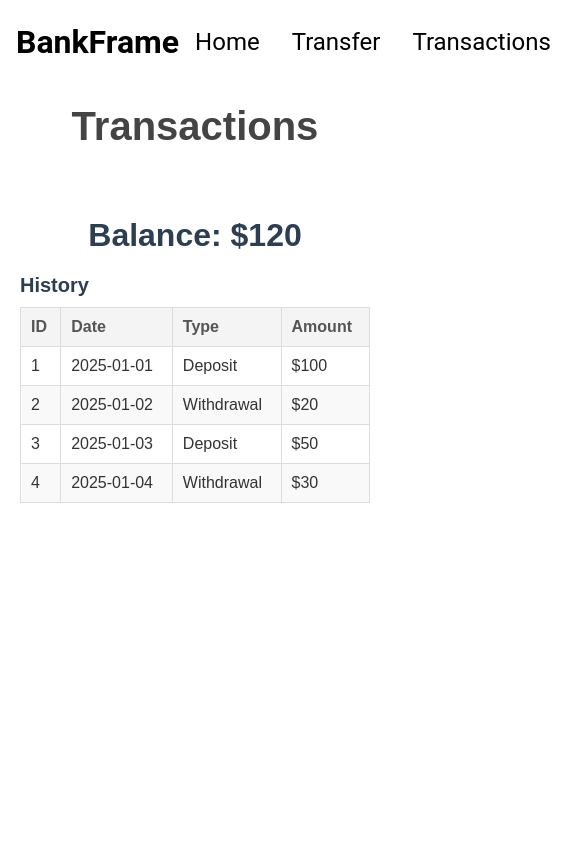
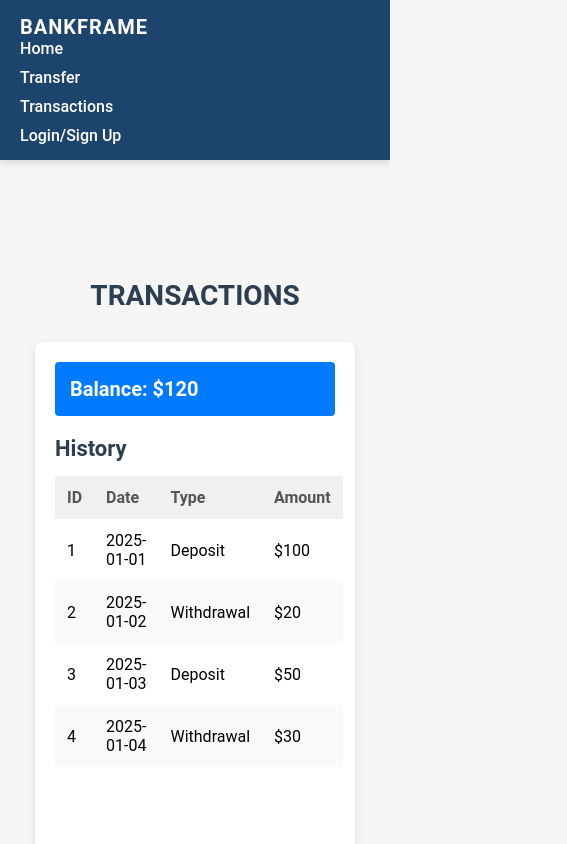
Before and after one commit to leonpinto/wcs, a React (Vite) app in the folder client/: page /transactions in a window 390 px wide. Shown: the top 844 px of the page, 567 px wide, since content can reach past the window. Built offline with nearby package versions, Linux system fonts and the light colour scheme.

Commit message:
Updating look and adding Auth page

```diff
--- a/client/src/App.jsx
+++ b/client/src/App.jsx
@@ -7,7 +7,8 @@ import Footer from './partials/Footer'
 import Home from './pages/Home'
 import Transfer from './pages/Transfer'
 import Transactions from './pages/Transactions'
-import AddAccount from './pages/AddAccount';
+import AddAccount from './pages/AddAccount'
+import Auth from './pages/Auth'
 
 import './assets/styles/styles.css'
 
@@ -30,6 +31,9 @@ function App() {
 
             <Route path="/transactions" element={<Transactions />} />
             <Route path = "/add-account" element = {<AddAccount />} />
+
+            <Route path="/auth" element={<Auth />} />
+
           </Routes>
 
 
--- /dev/null
+++ b/client/src/assets/styles/pages/_auth.scss
@@ -0,0 +1,104 @@
+.auth-container {
+    width: 100%;
+    max-width: 400px;
+    margin: 0 auto;
+    padding: 20px;
+    border: 1px solid #ddd;
+    border-radius: 8px;
+    box-shadow: 0 4px 6px rgba(0, 0, 0, 0.1);
+    background-color: #fff;
+
+    h2 {
+      text-align: center;
+      margin-bottom: 20px;
+      font-size: 24px;
+      color: #333;
+    }
+
+    .input-group {
+      margin-bottom: 15px;
+
+      label {
+        display: block;
+        margin-bottom: 5px;
+        font-weight: bold;
+        color: #555;
+        font-size: 14px;
+      }
+
+      input {
+        width: 100%;
+        padding: 10px;
+        font-size: 14px;
+        border: 1px solid #ccc;
+        border-radius: 4px;
+        box-sizing: border-box;
+        transition: border-color 0.3s;
+
+        &:focus {
+          outline: none;
+          border-color: #007bff;
+        }
+      }
+    }
+
+    .submit-btn {
+      width: 100%;
+      padding: 12px;
+      font-size: 16px;
+      background-color: #007bff;
+      color: white;
+      border: none;
+      border-radius: 4px;
+      cursor: pointer;
+      transition: background-color 0.3s;
+
+      &:hover {
+        background-color: #0056b3;
+      }
+    }
+
+    .toggle-form {
+      text-align: center;
+      margin-top: 15px;
+
+      button {
+        background: none;
+        border: none;
+        color: #007bff;
+        font-size: 14px;
+        cursor: pointer;
+        text-decoration: underline;
+
+        &:hover {
+          color: #0056b3;
+        }
+      }
+    }
+  }
+
+  // Responsive Design (for smaller screens)
+  @media (max-width: 500px) {
+    .auth-container {
+      width: 90%;
+      padding: 15px;
+    }
+
+    h2 {
+      font-size: 20px;
+    }
+
+    .input-group input {
+      font-size: 14px;
+      padding: 8px;
+    }
+
+    .submit-btn {
+      padding: 10px;
+      font-size: 14px;
+    }
+
+    .toggle-form button {
+      font-size: 12px;
+    }
+  }
--- a/client/src/assets/styles/pages/_transactions.scss
+++ b/client/src/assets/styles/pages/_transactions.scss
@@ -1,74 +1,105 @@
+// Main container for the transactions page
 .transactions {
-    // Overall layout
-    display: flex;
-    flex-direction: column;
-    justify-content: center;
-    padding: 20px;
-    font-family: Arial, sans-serif;
-    color: #333;
+  padding: 30px;
+  background-color: #f5f5f5; // Light background for content area
+  min-height: 100vh;
 
   .header {
     text-align: center;
-      margin-bottom: 20px;
+    margin-bottom: 30px;
 
     h1 {
-        font-size: 2.5rem;
-        color: #444;
+      font-size: 28px;
+      color: #2d3e50; // Dark text for the title
+      font-weight: bold;
+      text-transform: uppercase;
     }
   }
 
   .content {
+    background-color: #fff;
+    border-radius: 8px;
+    box-shadow: 0 4px 8px rgba(0, 0, 0, 0.1);
+    padding: 20px;
+    max-width: 1200px;
+    margin: 0 auto;
+
     .balance {
-        display: flex;
-        align-items: center;
-        justify-content: center;
-        width: 100%;
+      background-color: #007bff;
+      color: white;
+      padding: 15px;
+      border-radius: 4px;
+      font-size: 20px;
+      font-weight: bold;
       margin-bottom: 20px;
-        margin-top: 3rem;
+
       h2 {
-          font-size: 2rem;
-          font-weight: bold;
-          color: #2c3e50;
+        margin: 0;
       }
     }
 
     .history {
       h2 {
-          font-size: 1.25rem;
-          margin-bottom: 10px;
-          color: #2c3e50;
+        font-size: 22px;
+        color: #2d3e50; // Dark text for subheadings
+        margin-bottom: 15px;
       }
 
       table {
         width: 100%;
         border-collapse: collapse;
-          margin-top: 10px;
 
         th, td {
-            border: 1px solid #ddd;
-            padding: 10px;
+          padding: 12px;
           text-align: left;
+          font-size: 16px;
         }
 
         th {
-            background-color: #f4f4f4;
+          background-color: #f0f0f0;
           font-weight: bold;
           color: #555;
         }
 
-          tr:nth-child(even) {
-            background-color: #f9f9f9;
+        tbody {
+          tr {
+            &:nth-child(even) {
+              background-color: #f9f9f9; // Zebra striping for table rows
             }
 
-          tr:hover {
-            background-color: #f1f1f1;
-          }
-
-          td {
-            font-size: 1rem;
-            color: #333;
+            &:hover {
+              background-color: #e0f7fa; // Light blue hover effect
             }
           }
         }
       }
     }
+  }
+}
+
+// Mobile-responsive adjustments
+@media (max-width: 768px) {
+  .transactions {
+    padding: 20px;
+  }
+
+  .header h1 {
+    font-size: 24px; // Reduce font size for header on mobile
+  }
+
+  .content {
+    padding: 15px;
+  }
+
+  .balance {
+    font-size: 18px; // Smaller font for balance section on mobile
+  }
+
+  table {
+    font-size: 14px;
+
+    th, td {
+      padding: 10px;
+    }
+  }
+}
--- a/client/src/assets/styles/partials/_header.scss
+++ b/client/src/assets/styles/partials/_header.scss
@@ -1,51 +1,66 @@
+// Main styling for the nav container
 .nav {
-
     display: flex;
-    flex-direction: row;
-
     justify-content: space-between;
     align-items: center;
+    padding: 20px 30px;
+    background-color: #1d446d; // Dark background for the header
+    color: white;
+    box-shadow: 0 4px 6px rgba(0, 0, 0, 0.1);
 
-    width: 100%;
-    max-height: 10vh;
+    min-height: 8vh;
+    margin-bottom: 10vh;
+  }
 
-    padding: 1rem;
+  // Styling for the logo section
+  .logo h1 {
+    font-size: 24px;
+    font-weight: bold;
+    letter-spacing: 1px;
+    margin: 0;
+    text-transform: uppercase;
+    color: #fff; // White text for the logo
+  }
 
-    .logo {
+  // Links container styling
+  .links {
+    display: flex;
+    gap: 20px; // Space between links
+    font-size: 16px;
 
+    a {
+      color: #fff;
+      text-decoration: none;
+      font-weight: 500;
+      transition: color 0.3s ease, transform 0.3s ease;
 
-        h1 {
+      &:hover {
+        color: #007bff; // Change to blue when hovered
+        transform: scale(1.05); // Slightly scale up the link on hover
+      }
 
-            color: #000;
-            font-size: 2rem;
-            font-weight: 700;
+      // Active link styling (when it's the current route)
+      &.active {
+        color: #ff9800; // Orange color for active link
+      }
+    }
+  }
 
-        }
-
+  // Mobile-responsive adjustments
+  @media (max-width: 768px) {
+    .nav {
+      flex-direction: column; // Stack logo and links vertically
+      align-items: flex-start;
+      padding: 15px 20px;
     }
 
     .links {
-
-        display: flex;
-        flex-direction: row;
-
-        justify-content: space-between;
-        align-items: center;
-
-        a {
-
-            color: #000;
-            text-decoration: none;
-            font-size: 1.5rem;
-            margin: 1rem;
-            transition: all 0.3s ease;
-
-            &:hover {
-
-                color: #222;
-            }
-        }
-
+      flex-direction: column; // Stack the links vertically
+      gap: 10px;
+      width: 100%; // Full width to make links take up the entire row
     }
 
-}
+    .logo h1 {
+      font-size: 20px; // Reduce font size on mobile
+    }
+  }
--- a/client/src/assets/styles/styles.css
+++ b/client/src/assets/styles/styles.css
@@ -8,6 +8,7 @@ body {
   max-width: 100vw;
   overflow-x: hidden;
   font-family: "Roboto", sans-serif;
+  background-color: #f5f5f5;
 }
 
 .content {
@@ -16,35 +17,59 @@ body {
 
 .nav {
   display: flex;
-  flex-direction: row;
   justify-content: space-between;
   align-items: center;
-  width: 100%;
-  max-height: 10vh;
-  padding: 1rem;
-}
-.nav .logo h1 {
-  color: #000;
-  font-size: 2rem;
-  font-weight: 700;
-}
-.nav .links {
-  display: flex;
-  flex-direction: row;
-  justify-content: space-between;
-  align-items: center;
-}
-.nav .links a {
-  color: #000;
-  text-decoration: none;
-  font-size: 1.5rem;
-  margin: 1rem;
-  transition: all 0.3s ease;
-}
-.nav .links a:hover {
-  color: #222;
+  padding: 20px 30px;
+  background-color: #1d446d;
+  color: white;
+  box-shadow: 0 4px 6px rgba(0, 0, 0, 0.1);
+  min-height: 8vh;
+  margin-bottom: 10vh;
 }
 
+.logo h1 {
+  font-size: 24px;
+  font-weight: bold;
+  letter-spacing: 1px;
+  margin: 0;
+  text-transform: uppercase;
+  color: #fff;
+}
+
+.links {
+  display: flex;
+  gap: 20px;
+  font-size: 16px;
+}
+.links a {
+  color: #fff;
+  text-decoration: none;
+  font-weight: 500;
+  transition: color 0.3s ease, transform 0.3s ease;
+}
+.links a:hover {
+  color: #007bff;
+  transform: scale(1.05);
+}
+.links a.active {
+  color: #ff9800;
+}
+
+@media (max-width: 768px) {
+  .nav {
+    flex-direction: column;
+    align-items: flex-start;
+    padding: 15px 20px;
+  }
+  .links {
+    flex-direction: column;
+    gap: 10px;
+    width: 100%;
+  }
+  .logo h1 {
+    font-size: 20px;
+  }
+}
 footer {
   display: flex;
   justify-content: center;
@@ -58,61 +83,172 @@ footer h1 {
 }
 
 .transactions {
-  display: flex;
-  flex-direction: column;
-  justify-content: center;
-  padding: 20px;
-  font-family: Arial, sans-serif;
-  color: #333;
+  padding: 30px;
+  background-color: #f5f5f5;
+  min-height: 100vh;
 }
 .transactions .header {
   text-align: center;
+  margin-bottom: 30px;
+}
+.transactions .header h1 {
+  font-size: 28px;
+  color: #2d3e50;
+  font-weight: bold;
+  text-transform: uppercase;
+}
+.transactions .content {
+  background-color: #fff;
+  border-radius: 8px;
+  box-shadow: 0 4px 8px rgba(0, 0, 0, 0.1);
+  padding: 20px;
+  max-width: 1200px;
+  margin: 0 auto;
+}
+.transactions .content .balance {
+  background-color: #007bff;
+  color: white;
+  padding: 15px;
+  border-radius: 4px;
+  font-size: 20px;
+  font-weight: bold;
   margin-bottom: 20px;
 }
-.transactions .header h1 {
-  font-size: 2.5rem;
-  color: #444;
-}
-.transactions .content .balance {
-  display: flex;
-  align-items: center;
-  justify-content: center;
-  width: 100%;
-  margin-bottom: 20px;
-  margin-top: 3rem;
-}
 .transactions .content .balance h2 {
-  font-size: 2rem;
-  font-weight: bold;
-  color: #2c3e50;
+  margin: 0;
 }
 .transactions .content .history h2 {
-  font-size: 1.25rem;
-  margin-bottom: 10px;
-  color: #2c3e50;
+  font-size: 22px;
+  color: #2d3e50;
+  margin-bottom: 15px;
 }
 .transactions .content .history table {
   width: 100%;
   border-collapse: collapse;
-  margin-top: 10px;
 }
 .transactions .content .history table th, .transactions .content .history table td {
-  border: 1px solid #ddd;
-  padding: 10px;
+  padding: 12px;
   text-align: left;
+  font-size: 16px;
 }
 .transactions .content .history table th {
-  background-color: #f4f4f4;
+  background-color: #f0f0f0;
   font-weight: bold;
   color: #555;
 }
-.transactions .content .history table tr:nth-child(even) {
+.transactions .content .history table tbody tr:nth-child(even) {
   background-color: #f9f9f9;
 }
-.transactions .content .history table tr:hover {
-  background-color: #f1f1f1;
+.transactions .content .history table tbody tr:hover {
+  background-color: #e0f7fa;
 }
-.transactions .content .history table td {
-  font-size: 1rem;
+
+@media (max-width: 768px) {
+  .transactions {
+    padding: 20px;
+  }
+  .header h1 {
+    font-size: 24px;
+  }
+  .content {
+    padding: 15px;
+  }
+  .balance {
+    font-size: 18px;
+  }
+  table {
+    font-size: 14px;
+  }
+  table th, table td {
+    padding: 10px;
+  }
+}
+.auth-container {
+  width: 100%;
+  max-width: 400px;
+  margin: 0 auto;
+  padding: 20px;
+  border: 1px solid #ddd;
+  border-radius: 8px;
+  box-shadow: 0 4px 6px rgba(0, 0, 0, 0.1);
+  background-color: #fff;
+}
+.auth-container h2 {
+  text-align: center;
+  margin-bottom: 20px;
+  font-size: 24px;
   color: #333;
+}
+.auth-container .input-group {
+  margin-bottom: 15px;
+}
+.auth-container .input-group label {
+  display: block;
+  margin-bottom: 5px;
+  font-weight: bold;
+  color: #555;
+  font-size: 14px;
+}
+.auth-container .input-group input {
+  width: 100%;
+  padding: 10px;
+  font-size: 14px;
+  border: 1px solid #ccc;
+  border-radius: 4px;
+  box-sizing: border-box;
+  transition: border-color 0.3s;
+}
+.auth-container .input-group input:focus {
+  outline: none;
+  border-color: #007bff;
+}
+.auth-container .submit-btn {
+  width: 100%;
+  padding: 12px;
+  font-size: 16px;
+  background-color: #007bff;
+  color: white;
+  border: none;
+  border-radius: 4px;
+  cursor: pointer;
+  transition: background-color 0.3s;
+}
+.auth-container .submit-btn:hover {
+  background-color: #0056b3;
+}
+.auth-container .toggle-form {
+  text-align: center;
+  margin-top: 15px;
+}
+.auth-container .toggle-form button {
+  background: none;
+  border: none;
+  color: #007bff;
+  font-size: 14px;
+  cursor: pointer;
+  text-decoration: underline;
+}
+.auth-container .toggle-form button:hover {
+  color: #0056b3;
+}
+
+@media (max-width: 500px) {
+  .auth-container {
+    width: 90%;
+    padding: 15px;
+  }
+  h2 {
+    font-size: 20px;
+  }
+  .input-group input {
+    font-size: 14px;
+    padding: 8px;
+  }
+  .submit-btn {
+    padding: 10px;
+    font-size: 14px;
+  }
+  .toggle-form button {
+    font-size: 12px;
+  }
 }/*# sourceMappingURL=styles.css.map */
--- a/client/src/assets/styles/styles.scss
+++ b/client/src/assets/styles/styles.scss
@@ -11,6 +11,8 @@ body {
 
     font-family: "Roboto", sans-serif;
 
+    background-color: #f5f5f5;
+
 }
 
 .content {
@@ -23,3 +25,4 @@ body {
 @import "./pages/_home";
 @import "./pages/_transactions";
 @import "./pages/_transfer";
+@import "./pages/auth";
--- /dev/null
+++ b/client/src/pages/Auth.jsx
@@ -0,0 +1,85 @@
+import React, { useState } from 'react';
+
+// Helper function to handle form submission
+const handleSubmit = (e, formType, credentials) => {
+  e.preventDefault();
+  if (!credentials.email || !credentials.password) {
+    alert('Please fill out all fields');
+    return;
+  }
+
+  console.log(`${formType} credentials:`, credentials);
+  // Implement actual login/signup logic, e.g., API calls
+};
+
+const Auth = () => {
+  const [isLogin, setIsLogin] = useState(true);
+  const [credentials, setCredentials] = useState({ email: '', password: '', username: '' });
+
+  const handleInputChange = (e) => {
+    const { name, value } = e.target;
+    setCredentials((prev) => ({ ...prev, [name]: value }));
+  };
+
+  const toggleForm = () => {
+    setIsLogin((prev) => !prev);
+    setCredentials({ email: '', password: '', username: '' }); // Reset form
+  };
+
+  return (
+    <div className="auth-container">
+      <h2>{isLogin ? 'Login' : 'Sign Up'}</h2>
+      <form onSubmit={(e) => handleSubmit(e, isLogin ? 'Login' : 'Sign Up', credentials)}>
+        <div className="input-group">
+          <label htmlFor="email">Email</label>
+          <input
+            type="email"
+            id="email"
+            name="email"
+            value={credentials.email}
+            onChange={handleInputChange}
+            required
+          />
+        </div>
+
+        <div className="input-group">
+          <label htmlFor="password">Password</label>
+          <input
+            type="password"
+            id="password"
+            name="password"
+            value={credentials.password}
+            onChange={handleInputChange}
+            required
+          />
+        </div>
+
+        {!isLogin && (
+          <div className="input-group">
+            <label htmlFor="username">Username</label>
+            <input
+              type="text"
+              id="username"
+              name="username"
+              value={credentials.username}
+              onChange={handleInputChange}
+              required
+            />
+          </div>
+        )}
+
+        <button type="submit" className="submit-btn">
+          {isLogin ? 'Login' : 'Sign Up'}
+        </button>
+      </form>
+
+      <div className="toggle-form">
+        <button onClick={toggleForm}>
+          {isLogin ? "Don't have an account? Sign up" : 'Already have an account? Login'}
+        </button>
+      </div>
+    </div>
+  );
+};
+
+export default Auth;
--- a/client/src/partials/Header.jsx
+++ b/client/src/partials/Header.jsx
@@ -20,6 +20,7 @@ export default function Header() {
           <Link to="/">Home</Link>
           <Link key="transfer" to={'/transfer'}>Transfer</Link>
           <Link key="transactions" to={'/transactions'}>Transactions</Link>
+          <Link key="auth" to={'/auth'}>Login/Sign Up</Link>
 
         </div>
 
```
Also changed, not shown: 2 other files (tests, documents, lock files or other folders). Lines whose indentation alone changed are shown as unchanged.
